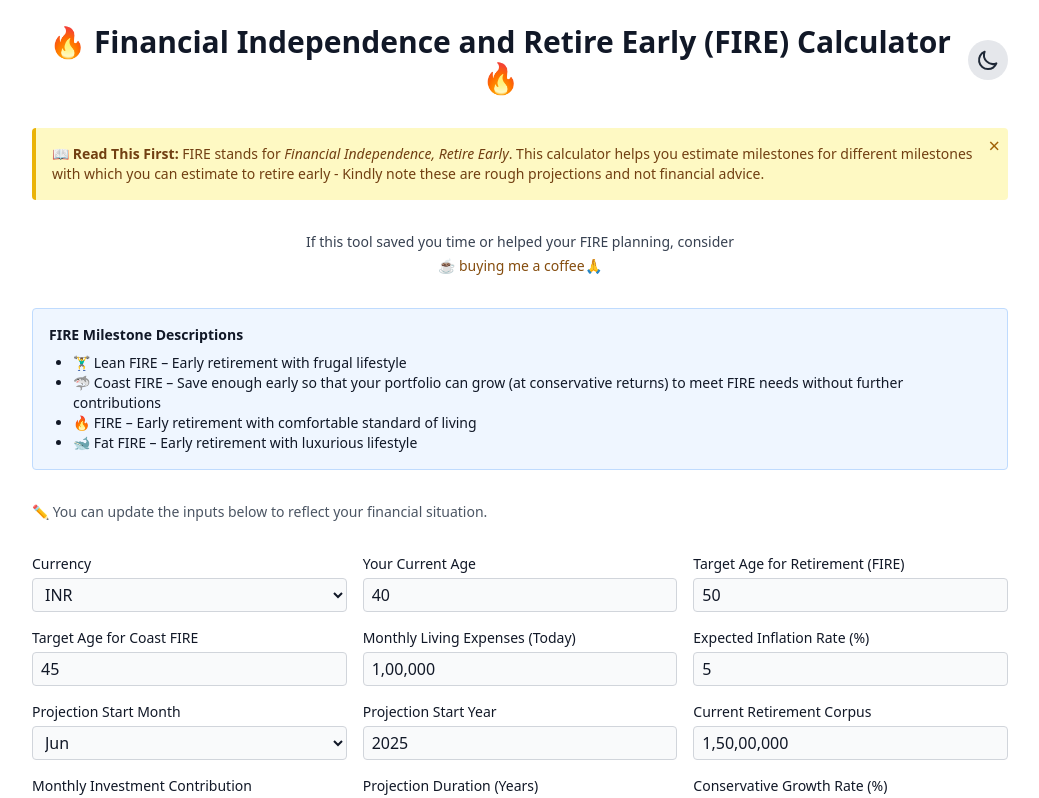
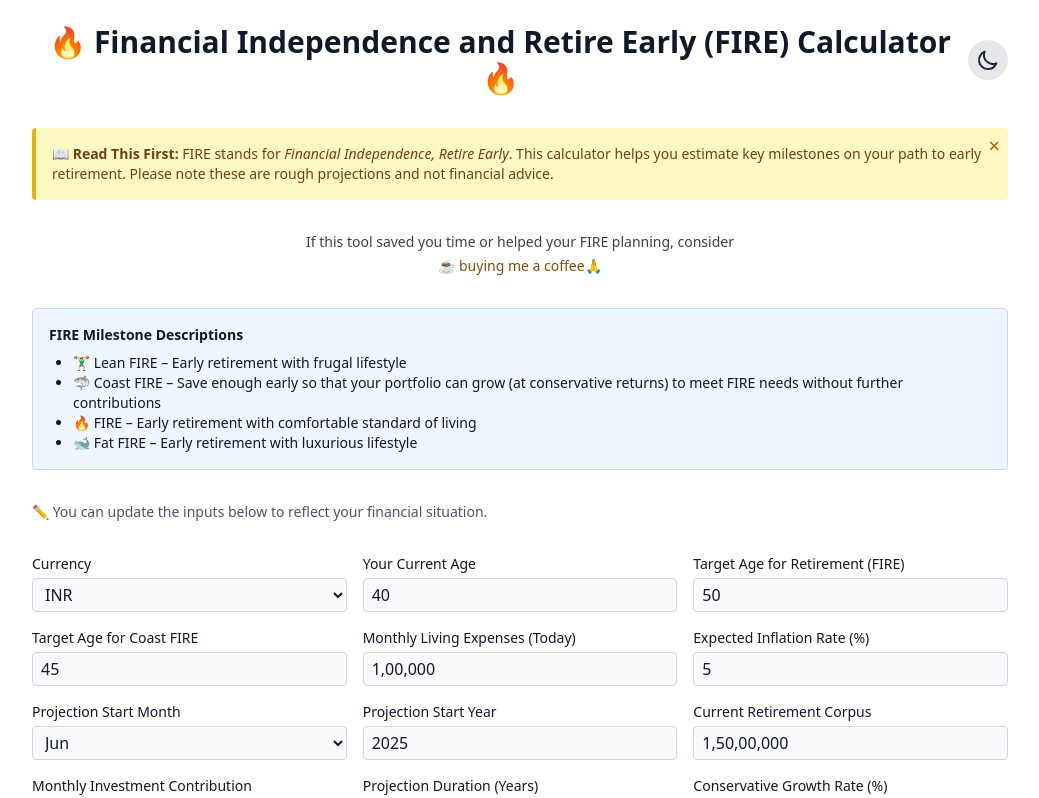
Before and after one commit to TheBeggarBowl/fire-tracker, a React (Vite) app: page / in a window 1280 px wide. Shown: the top 798 px of the page, without its empty margins (120-1159 px from the left). Built offline with nearby package versions, Linux system fonts and the light colour scheme.

Commit message:
Update App.jsx
FoF

```diff
--- a/src/App.jsx
+++ b/src/App.jsx
@@ -371,7 +371,7 @@ Good luck on your FIRE journey! 🔥`
       {showIntro && (
   <>
     <div className="bg-yellow-100 border-l-4 border-yellow-500 text-yellow-900 p-4 rounded relative text-sm dark:bg-yellow-900 dark:border-yellow-700 dark:text-yellow-200">
-      <strong>📖 Read This First:</strong> FIRE stands for <em>Financial Independence, Retire Early</em>. This calculator helps you estimate milestones for different milestones with which you can estimate to retire early - Kindly note these are rough projections and not financial advice.
+      <strong>📖 Read This First:</strong> FIRE stands for <em>Financial Independence, Retire Early</em>. This calculator helps you estimate key milestones on your path to early retirement. Please note these are rough projections and not financial advice.
       <button
         className="absolute top-1 right-2 text-xl text-yellow-700 hover:text-yellow-900 dark:text-yellow-300 dark:hover:text-yellow-100"
         onClick={() => setShowIntro(false)}
```
